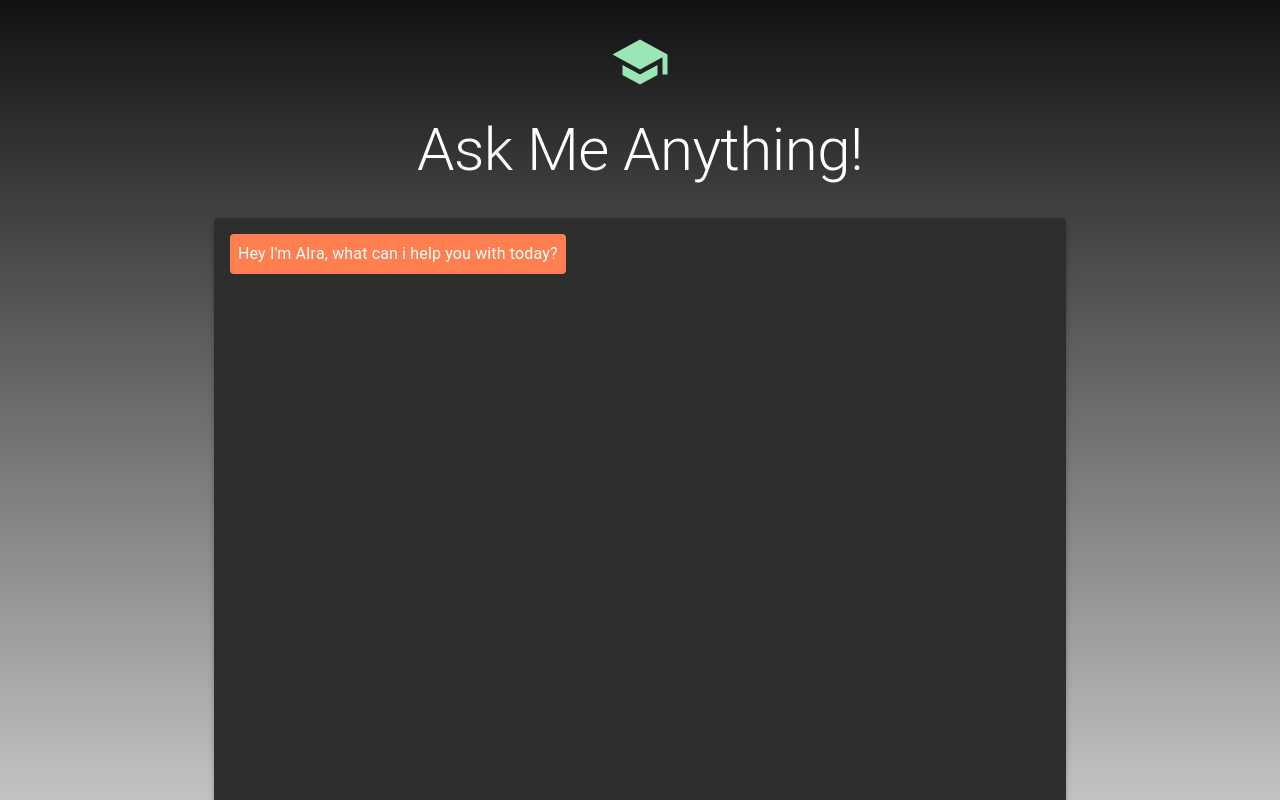
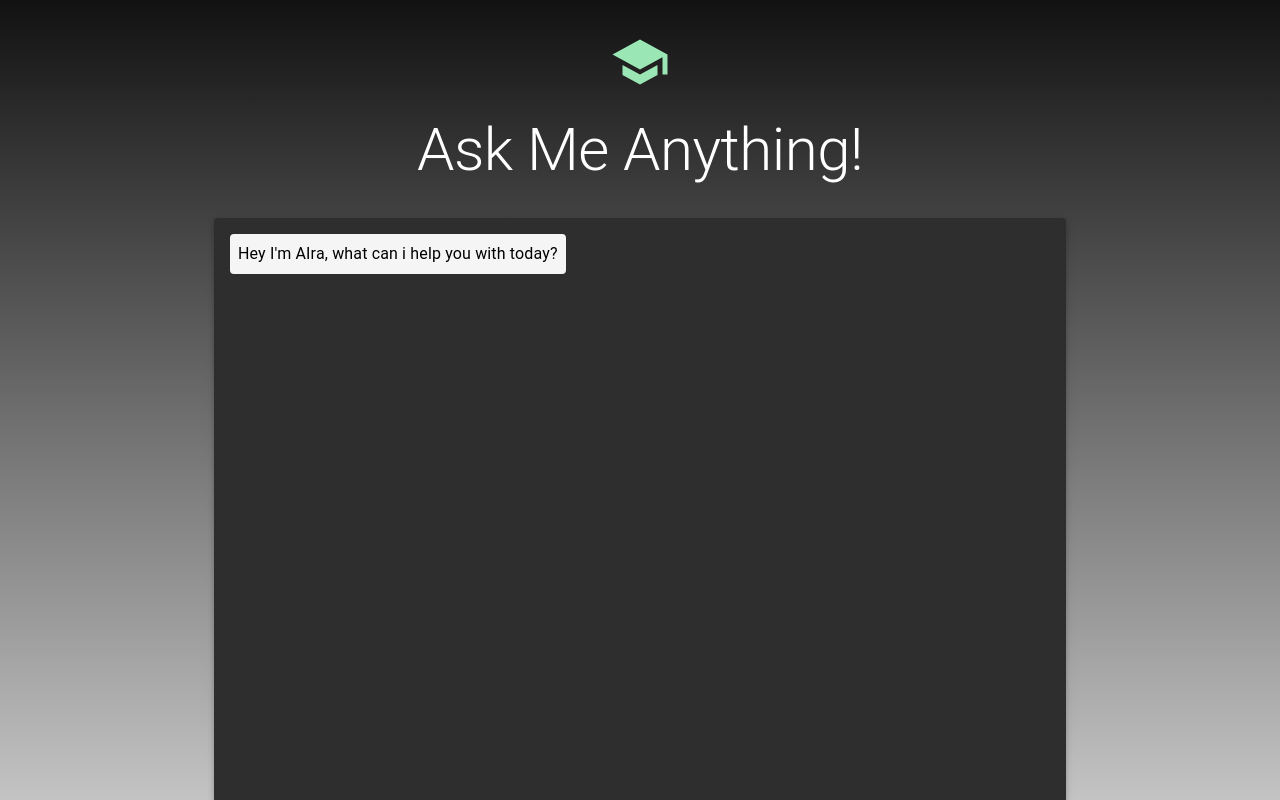
Before and after one commit to aryankumar2828/AlraAI, a Next.js app: page /generate in a window 1280 px wide. Shown: the top 800 px of the page. Built offline with nearby package versions, Linux system fonts and the light colour scheme.

Commit message:
Fixed link

```diff
--- a/app/page.js
+++ b/app/page.js
@@ -5,6 +5,7 @@ import SchoolIcon from '@mui/icons-material/School';
 import { createTheme, ThemeProvider } from '@mui/material/styles';
 import AboutSection from '../components/about';
 import Footer from '../components/footer';
+import Link from 'next/link';
 
 const theme = createTheme({
   palette: {
@@ -48,6 +49,7 @@ const HomePage = () => {
             Stay ahead of the curve with personalized
             guidance every step of the way.
           </Typography>
+          <Link href="/generate" legacyBehavior>
             <Button
               variant="contained"
               color="primary"
@@ -56,6 +58,7 @@ const HomePage = () => {
             >
               TALK TO ALRA :)
             </Button>
+          </Link>
           <Typography variant="caption" display="block" style={{ marginTop: 16 }}>
             Try it out!
           </Typography>
--- a/components/ChatInterface.js
+++ b/components/ChatInterface.js
@@ -91,8 +91,8 @@ const ChatInterface = () => {
             key={index}
             sx={{
               alignSelf: message.sender === 'user' ? 'flex-end' : 'flex-start',
-              bgcolor: message.sender === 'user' ? '#9AE6B4' : '#FF7F50',
-              color: message.sender === 'user' ? 'black' : 'white',
+              bgcolor: message.sender === 'user' ? '#9AE6B4' : '#F5F5F5',
+              color: message.sender === 'user' ? 'black' : 'black',
               p: 1,
               borderRadius: 1,
               maxWidth: '70%',
```
Lines whose indentation alone changed are shown as unchanged.
